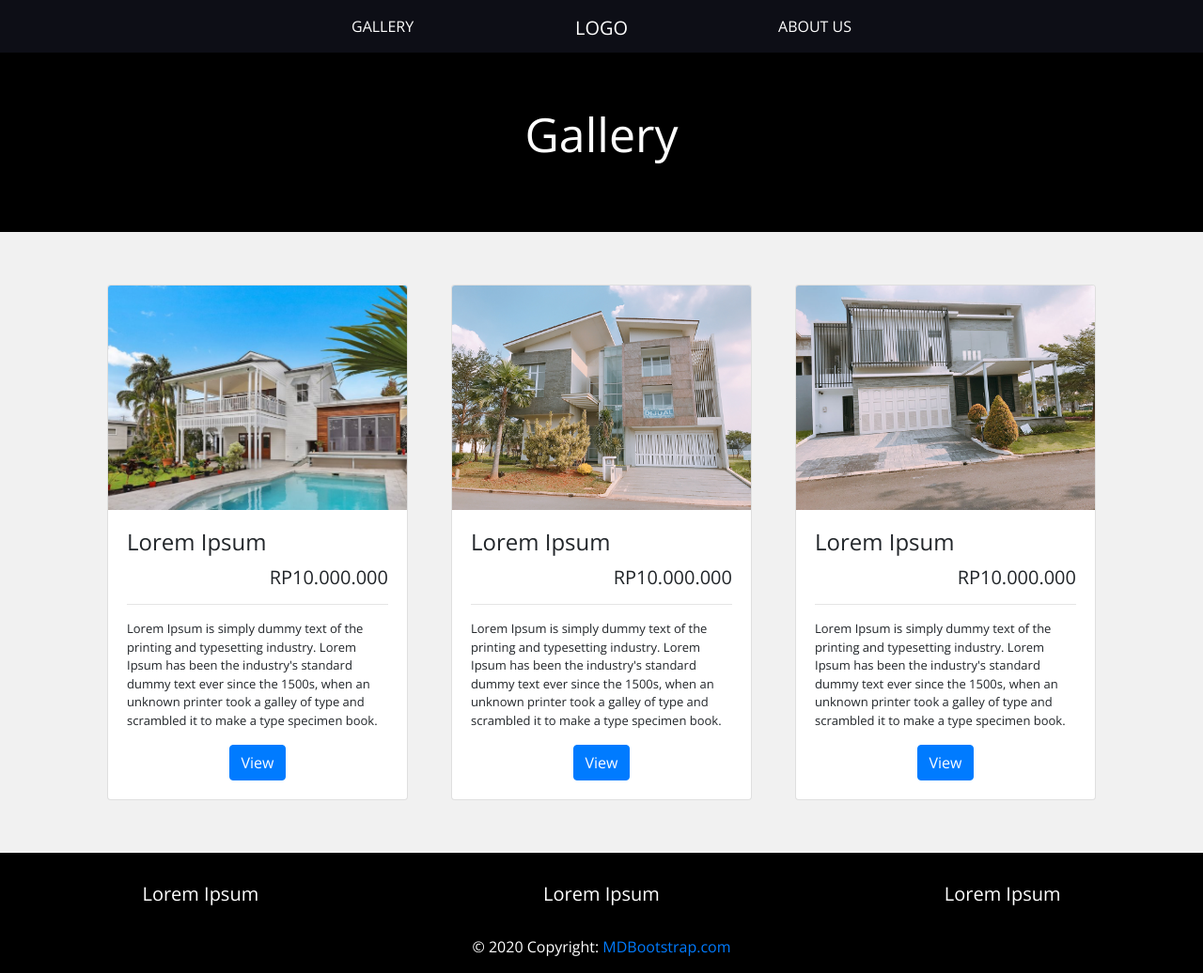
After one commit to FebryanHernanda/Gallery-Properti, a CodeIgniter app: page /gallery_property/gallery in a window 1280 px wide. The commit adds this page. Shown: the whole page at 94% size. Run offline with CodeIgniter, Linux system fonts and the light colour scheme.

Commit message:
update page gallery

```diff
--- a/application/config/routes.php
+++ b/application/config/routes.php
@@ -54,3 +54,4 @@ $route['404_override'] = '';
 $route['translate_uri_dashes'] = FALSE;
 
 $route['about-us'] = 'main/about_us';
+$route['gallery'] = 'main/view_gallery';
--- a/application/controllers/main.php
+++ b/application/controllers/main.php
@@ -13,4 +13,9 @@ class main extends CI_Controller
 	{
 		$this->load->view('about');
 	}
+
+	public function view_gallery()
+	{
+		$this->load->view('gallery');
+	}
 }
--- a/application/views/about.php
+++ b/application/views/about.php
@@ -29,15 +29,15 @@
     <div class="container ">
         <div class="row  mt-4">
             <div class="col-md-6  ">
-                <div class="col-md-12 pb-5 pt-2 " style="background-color: white; height: 640px;">
+                <div class=" border col-md-12 pb-5 pt-2 " style="background-color: white; height: 638px;">
                     <h1 class="text-center">Kontak Kami</h1>
                     <hr>
-                    <h3 class="text-right">lorem ipsum</h3>
+                    <h3 class="text-center">lorem ipsum</h3>
                     <p>Lorem Ipsum is simply dummy text of the printing and typesetting industry. Lorem Ipsum has been the industry's standard dummy text ever since the 1500s, when an unknown printer took a galley of type and scrambled it to make a type specimen book. It has survived not only five centuries, but also the leap into electronic typesetting, remaining essentially unchanged. It was popularised in the 1960s with the release of Letraset sheets containing Lorem Ipsum passages, and more recently with desktop publishing software like Aldus PageMaker including versions of Lorem Ipsum.</p>
                 </div>
             </div>
             <div class="col-md-6">
-                <div class="col-md-12 pb-5 pt-2 " style="background-color: white;">
+                <div class=" border col-md-12 pb-5 pt-2 " style="background-color: white;">
                     <h1 class="text-center">MAP</h1>
                     <hr>
                     <!--Google map-->
--- /dev/null
+++ b/application/views/gallery.php
@@ -0,0 +1,105 @@
+<!doctype html>
+<html lang="en">
+
+<head>
+    <!-- Required meta tags -->
+    <meta charset="utf-8">
+    <meta name="viewport" content="width=device-width, initial-scale=1, shrink-to-fit=no">
+
+    <!-- Bootstrap CSS -->
+    <link rel="stylesheet" href="https://stackpath.bootstrapcdn.com/bootstrap/4.5.0/css/bootstrap.min.css" integrity="sha384-9aIt2nRpC12Uk9gS9baDl411NQApFmC26EwAOH8WgZl5MYYxFfc+NcPb1dKGj7Sk" crossorigin="anonymous">
+    <link rel="stylesheet" type="text/css" href="<?php echo base_url('assets/css/mystyle.css') ?> ">
+
+    <title>Property</title>
+</head>
+
+<body>
+
+
+    <?php $this->load->view("partials/navbar.php") ?>
+
+    <div class="blackbox-header">
+
+        <p class="text-center">Gallery</p>
+
+    </div>
+
+
+
+    <div class="container-fluid mt-5">
+
+        <div class="d-flex flex-row justify-content-around">
+            <div class="row ">
+                <div class="col-md-4">
+                    <div class="p-2 my-flex-item">
+                        <div class="card" style="width: 20rem; border:2;">
+                            <img class="card-img-top" src="assets/img/img2.jpg" alt="Card image cap">
+                            <div class="card-body ">
+                                <h4 class="card-title text-left">Lorem Ipsum</h4>
+                                <h5 class="text-right">RP10.000.000</h5>
+                                <hr>
+                                <p style="font-size: 13px;">Lorem Ipsum is simply dummy text of the printing and typesetting industry. Lorem Ipsum has been the industry's standard dummy text ever since the 1500s, when an unknown printer took a galley of type and scrambled it to make a type specimen book.</p>
+                                <div class="text-center">
+                                    <a href="#" class="btn btn-primary stretched-link">View</a>
+                                </div>
+                            </div>
+                        </div>
+                    </div>
+                </div>
+
+                <div class="col-md-4">
+                    <div class="p-2 my-flex-item">
+                        <div class="card" style="width: 20rem; border:2;">
+                            <img class="card-img-top" src="assets/img/img3.jpg" alt="Card image cap">
+                            <div class="card-body ">
+                                <h4 class="card-title text-left">Lorem Ipsum</h4>
+                                <h5 class="text-right">RP10.000.000</h5>
+                                <hr>
+                                <p style="font-size: 13px;">Lorem Ipsum is simply dummy text of the printing and typesetting industry. Lorem Ipsum has been the industry's standard dummy text ever since the 1500s, when an unknown printer took a galley of type and scrambled it to make a type specimen book.</p>
+                                <div class="text-center">
+                                    <a href="#" class="btn btn-primary stretched-link">View</a>
+                                </div>
+                            </div>
+                        </div>
+                    </div>
+                </div>
+
+                <div class="col-md-4">
+                    <div class="p-2 my-flex-item">
+                        <div class="card" style="width: 20rem; border:2;">
+                            <img class="card-img-top" src="assets/img/img4.jpg" alt="Card image cap">
+                            <div class="card-body ">
+                                <h4 class="card-title text-left">Lorem Ipsum</h4>
+                                <h5 class="text-right">RP10.000.000</h5>
+                                <hr>
+                                <p style="font-size: 13px;">Lorem Ipsum is simply dummy text of the printing and typesetting industry. Lorem Ipsum has been the industry's standard dummy text ever since the 1500s, when an unknown printer took a galley of type and scrambled it to make a type specimen book.</p>
+                                <div class="text-center">
+                                    <a href="#" class="btn btn-primary stretched-link">View</a>
+                                </div>
+                            </div>
+                        </div>
+                    </div>
+                </div>
+
+
+            </div>
+        </div>
+    </div>
+
+
+
+
+
+    <?php $this->load->view("partials/footer") ?>
+
+    <!-- Optional JavaScript -->
+    <!-- jQuery first, then Popper.js, then Bootstrap JS -->
+    <script src="https://code.jquery.com/jquery-3.5.1.slim.min.js" integrity="sha384-DfXdz2htPH0lsSSs5nCTpuj/zy4C+OGpamoFVy38MVBnE+IbbVYUew+OrCXaRkfj" crossorigin="anonymous">
+    </script>
+    <script src="https://cdn.jsdelivr.net/npm/popper.js@1.16.0/dist/umd/popper.min.js" integrity="sha384-Q6E9RHvbIyZFJoft+2mJbHaEWldlvI9IOYy5n3zV9zzTtmI3UksdQRVvoxMfooAo" crossorigin="anonymous">
+    </script>
+    <script src="https://stackpath.bootstrapcdn.com/bootstrap/4.5.0/js/bootstrap.min.js" integrity="sha384-OgVRvuATP1z7JjHLkuOU7Xw704+h835Lr+6QL9UvYjZE3Ipu6Tp75j7Bh/kR0JKI" crossorigin="anonymous">
+    </script>
+</body>
+
+</html>
--- a/application/views/partials/navbar.php
+++ b/application/views/partials/navbar.php
@@ -7,7 +7,7 @@
     <div class="collapse navbar-collapse" id="navbarNavAltMarkup">
         <ul class="navbar-nav">
             <li class="nav-item">
-                <a id="itemnav" class="nav-link" href="#">GALLERY<span class="sr-only">(current)</span></a>
+                <a id="itemnav" class="nav-link" href="<?php echo base_url("gallery") ?>">GALLERY<span class="sr-only">(current)</span></a>
             </li>
         </ul>
         <ul class="navbar-nav ml-auto">
```
Also changed, not shown: application/views/main.php (+10 -22 lines).
